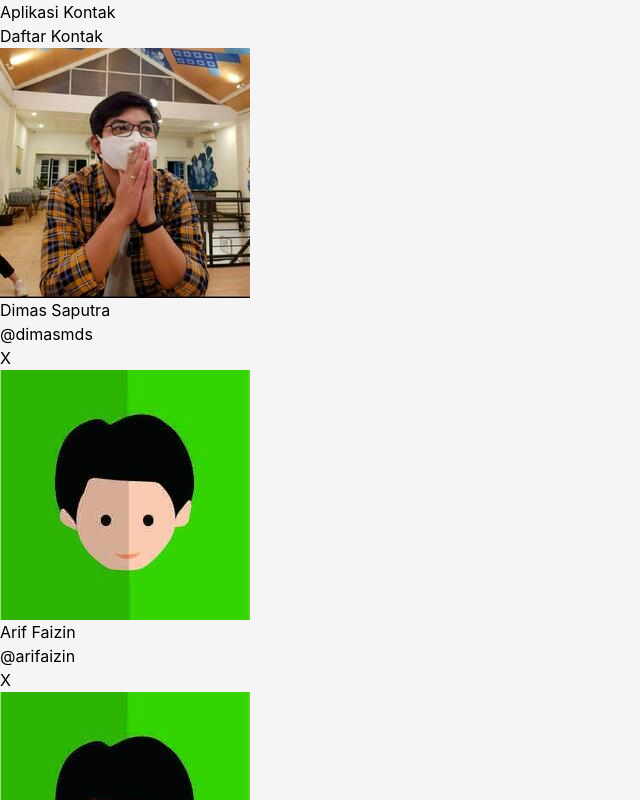
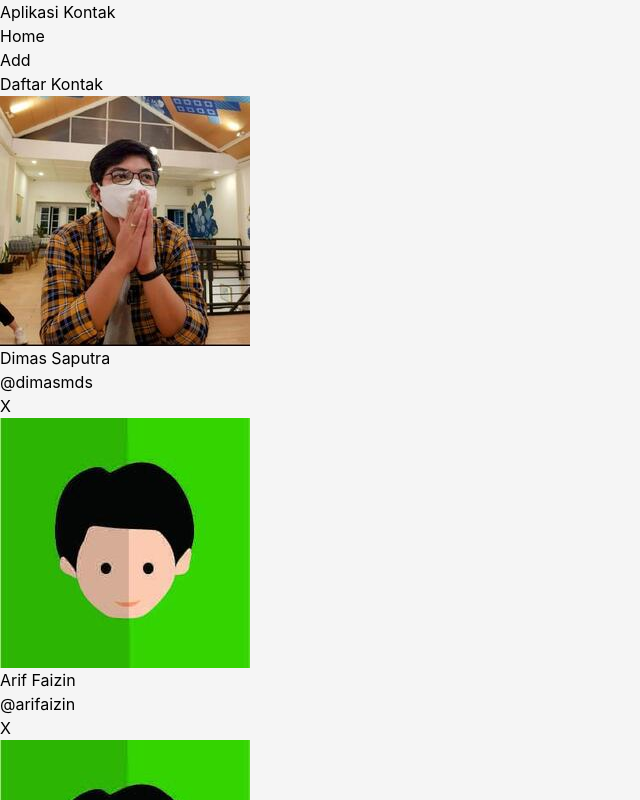
Before and after one commit to richardenrico/contact-app, a React (Vite) app: page / in a window 1280 px wide. Shown: the top 800 px of the page, without its empty margins (0-640 px from the left). Built offline with nearby package versions, Linux system fonts and the light colour scheme.

Commit message:
feat: add Navigation

```diff
--- a/src/App.tsx
+++ b/src/App.tsx
@@ -1,11 +1,13 @@
 import { Route, Routes } from "react-router-dom";
 import HomePage from "./pages/HomePage";
 import AddPage from "./pages/AddPage";
+import Navigation from "./components/Navigation";
 
 function App() {
   return (
     <div className="max-w-3xl my-0 mx-auto p-4">
       <h1 className="text-5xl mb-8">Aplikasi Kontak</h1>
+      <Navigation />
 
       <Routes>
         <Route path="/" element={<HomePage />} />
```
